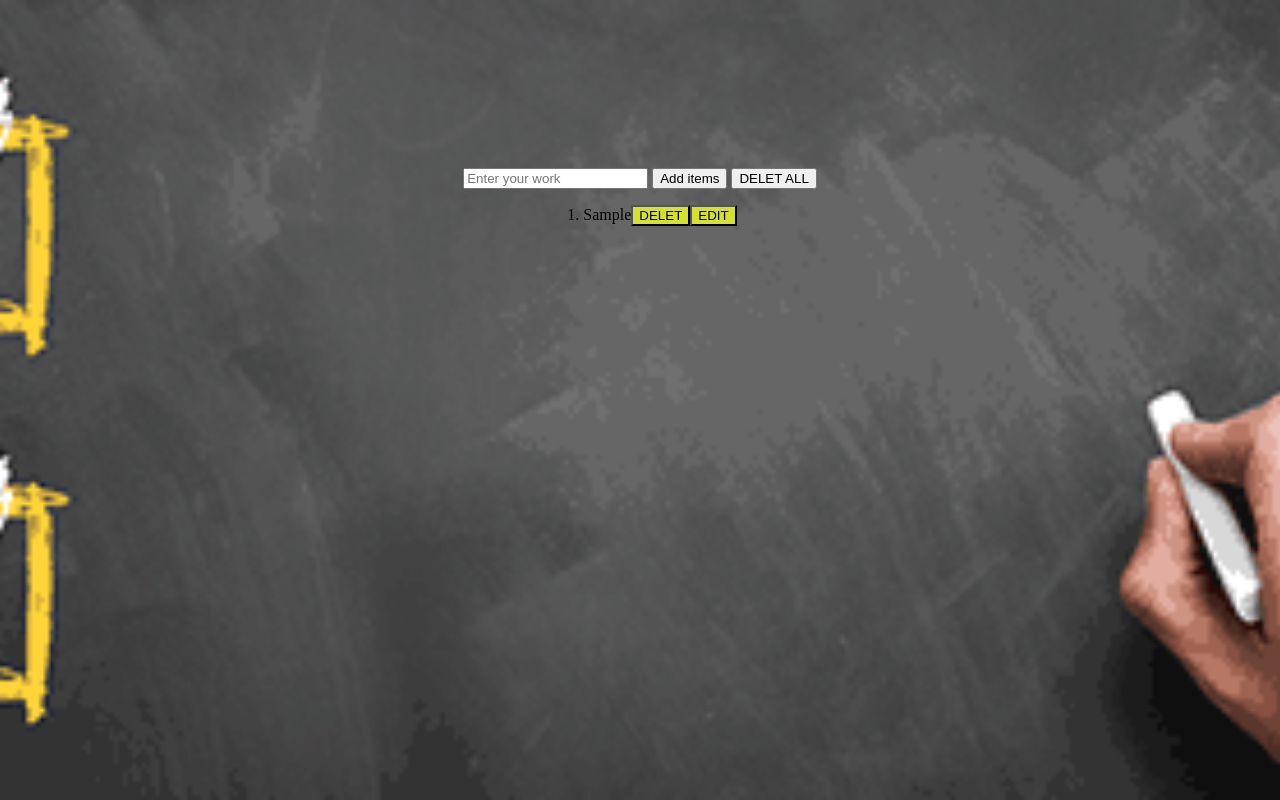
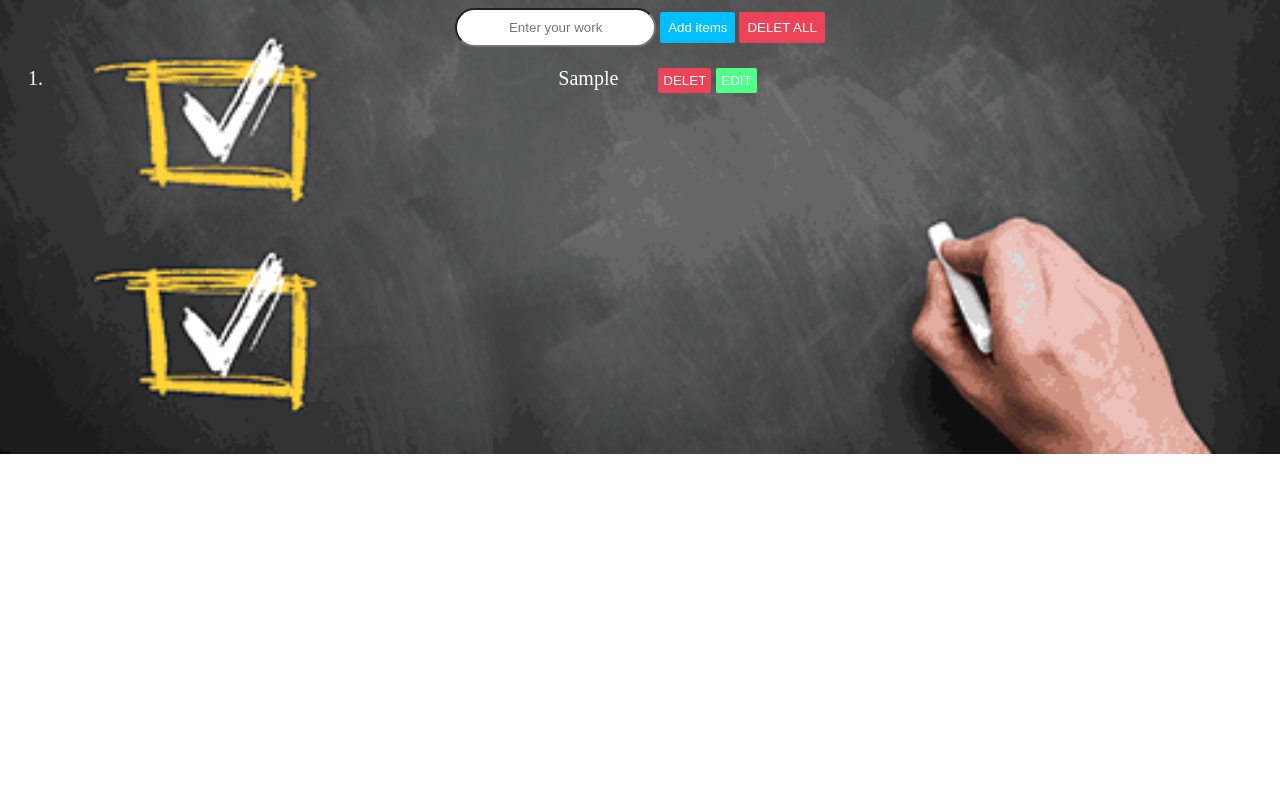
Before and after one commit to zubair-shah/Todoapp, a plain HTML site: page yes/index.html in a window 1280 px wide. Both pictures are taken after typing "Sample" into the empty fields and a click on the button "Add items". Drawn offline with Linux system fonts and the light colour scheme.

Commit message:
some changes

```diff
--- a/yes/index.html
+++ b/yes/index.html
@@ -9,10 +9,14 @@
 
 <body>
       <div class="main">
+          <div class="child">
+
+
           <input  placeholder="Enter your work" type="text" id="todo-item" name="" >
-          <button type="button" onclick="addtodo()">Add items</button>
+          <button type="button" onclick="addtodo()" style=" background-color: deepskyblue;">Add items</button>
 
-          <button type="button" onclick="deletall()">DELET ALL</button>
+          <button type="button" onclick="deletall()" style=" background-color: rgb(236, 67, 89);">DELET ALL</button>
+        </div>
       </div>
 
 <div>
--- a/yes/style.css
+++ b/yes/style.css
@@ -1,33 +1,69 @@
 
-body{display: flex;
-    flex-direction: column;
-    flex-wrap: wrap;
-    align-items: center;
+body{
     text-align: center;
     background-image:url(images/B-how-to-do-employment-screening-Thumbnail-082517.png);
-    background-position: center center;
     background-repeat: no-repeat;
-    background-attachment: fixed;
     background-size: cover;
-    background-color: dimgrey;
-}
-#delet{
-background-color: rgb(213, 224, 47);
-}
-#edit{
-    background-color: rgb(213, 224, 47);
+
+
+
 }
 
 .main{
-    margin-top: 10em;
+
+    display: table;
+    margin: 0 auto;
+
+}
+.child{
+    display: table-cell;
+    vertical-align: middle;
+
+
+}
+.child input{
+    padding: 10px;
+    text-align: center;
+    border-radius: 20px;
+}
+.child button{
+    padding: 8px;
+    color: white;
+    border: none;
+    border-radius: 2px;
+}
+.child button:hover,#delet:hover,#edit:hover{
+cursor: pointer;
+transition: 0.5s;
+}
+#delet{
+background-color: rgb(236, 67, 89);
+color: white;
+border: none;
+margin-left: 40px;
+padding: 5px;
+border-radius: 2px;
+}
+#edit{
+    background-color: rgb(79, 255, 138);
+    padding: 5px;
+    color: white;
+    border: none;
+    margin: 5px;
+    border-radius: 2px;
 }
 
+/*
 @media screen and  (min-width: 576px) { .main{width: 100%;} }
 @media screen and  (min-width: 768px) { .main{width: 100%;} }
 @media screen and  (min-width: 992px) { .main{width: 100%;} }
-@media screen and  (min-width: 1200px) { .main{width: 100%;} }
+@media screen and  (min-width: 1200px) { .main{width: 100%;} } */
 #list{
     text-decoration-color: ghostwhite;
+}
+#list li{
+    font-size: 20px;
+    color: white;
 }
 .lis{
     text-decoration-color: ghostwhite ;
```
